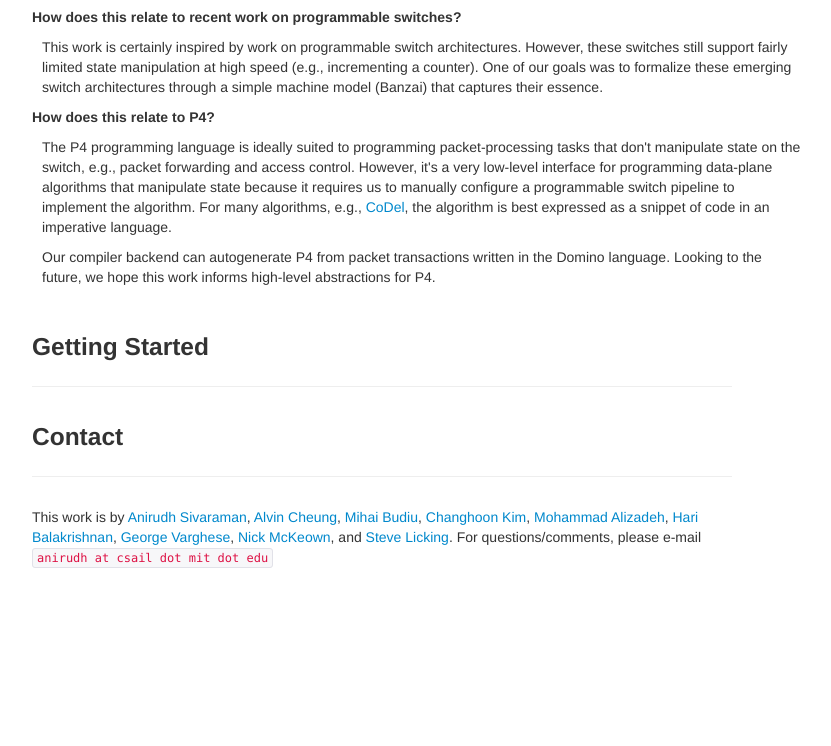
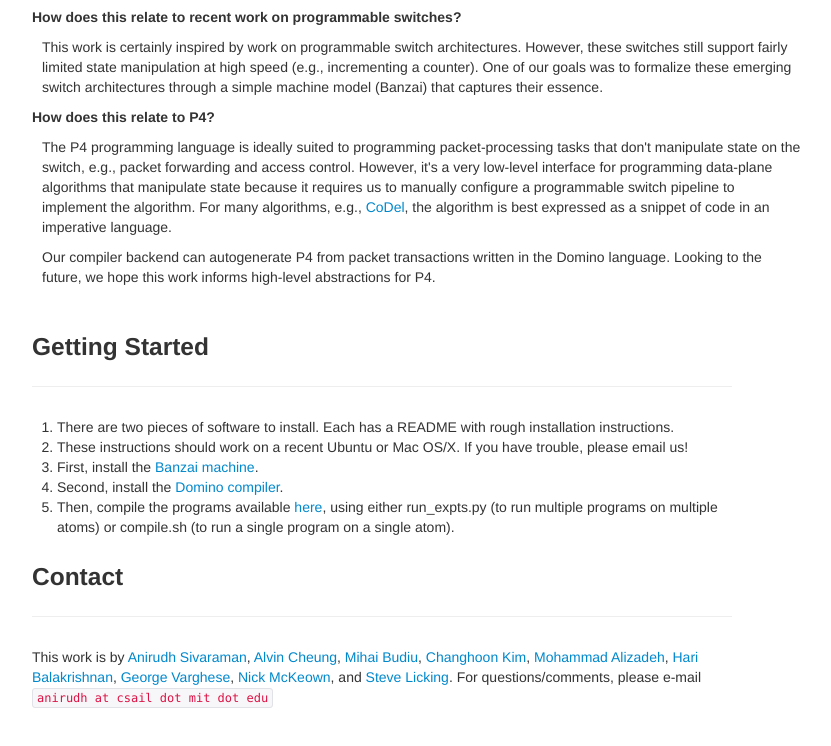
Before and after one commit to packet-transactions/domino-web, a plain HTML site: page index_wip.html in a window 1280 px wide. Shown: the part 2951-3697 px from the top of the page, without its empty margins (258-1089 px from the left). Before the commit the page ends 3569 px from the top, so only its background shows below. Drawn offline with Linux system fonts and the light colour scheme.

Commit message:
Add some basic instructions

```diff
--- a/index_wip.html
+++ b/index_wip.html
@@ -92,7 +92,7 @@
 </p>
 
         <a class="btn btn-primary" href="domino-sigcomm.pdf">The Domino paper</a>
-        <a class="btn btn-success" href="https://github.com/packet-transactions">Source code</a>
+        <a class="btn btn-success" href=#instructions>Source code</a>
       </div>
 
       <hr>
@@ -367,7 +367,13 @@ high-level abstractions for P4.
 	<div class="page-header">
 	  <h3>Getting Started</h3>
 	</div>
-
+        <ol>
+        <li> There are two pieces of software to install. Each has a README with rough installation instructions.
+        <li> These instructions should work on a recent Ubuntu or Mac OS/X. If you have trouble, please email us!
+        <li> First, install the <a href="https://github.com/packet-transactions/banzai">Banzai machine</a>.
+        <li> Second, install the <a href="https://github.com/packet-transactions/domino-compiler">Domino compiler</a>.
+         <li> Then, compile the programs available <a href="https://github.com/packet-transactions/domino-examples">here</a>, using either run_expts.py (to run multiple programs on multiple atoms) or compile.sh (to run a single program on a single atom).
+        </ol>
       </section>
 
       <section id="contact">
```
